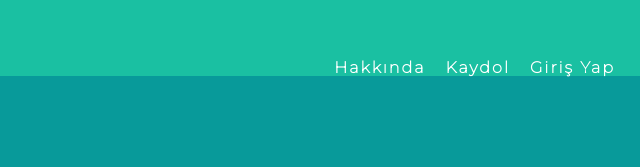
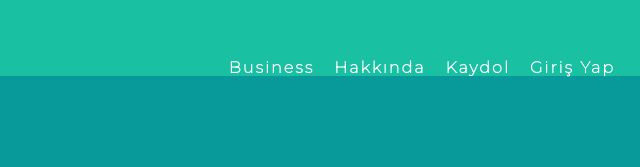
Before and after one commit to paramguvence/paramguvence.github.io, a plain HTML site: page index.html in a window 1280 px wide. Shown: the top 167 px of the page, 625-1265 px from the left. Drawn offline with Linux system fonts and the light colour scheme.

Commit message:
Update index.html

```diff
--- a/index.html
+++ b/index.html
@@ -28,6 +28,7 @@
                     <li><a href="giris.html">Giriş Yap</a></li>
                     <li><a href="kayit.html">Kaydol</a></li>
                     <li><a href="hakkinda.html">Hakkında</a></li>
+                    <li><a href="https://paramguvence.github.io/business">Business</a></li>
 
                 </ul>
 
```
